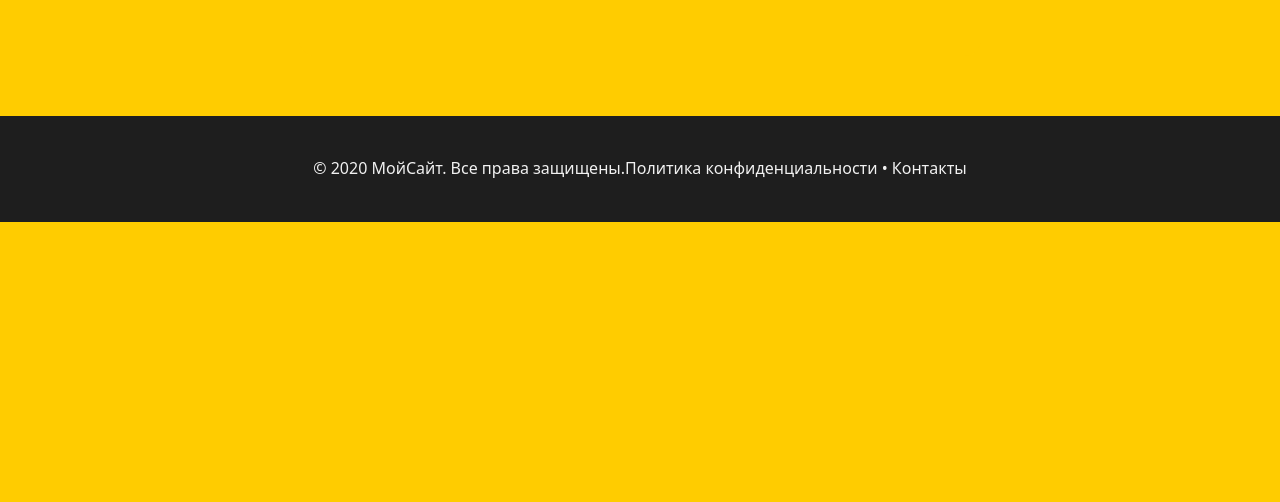
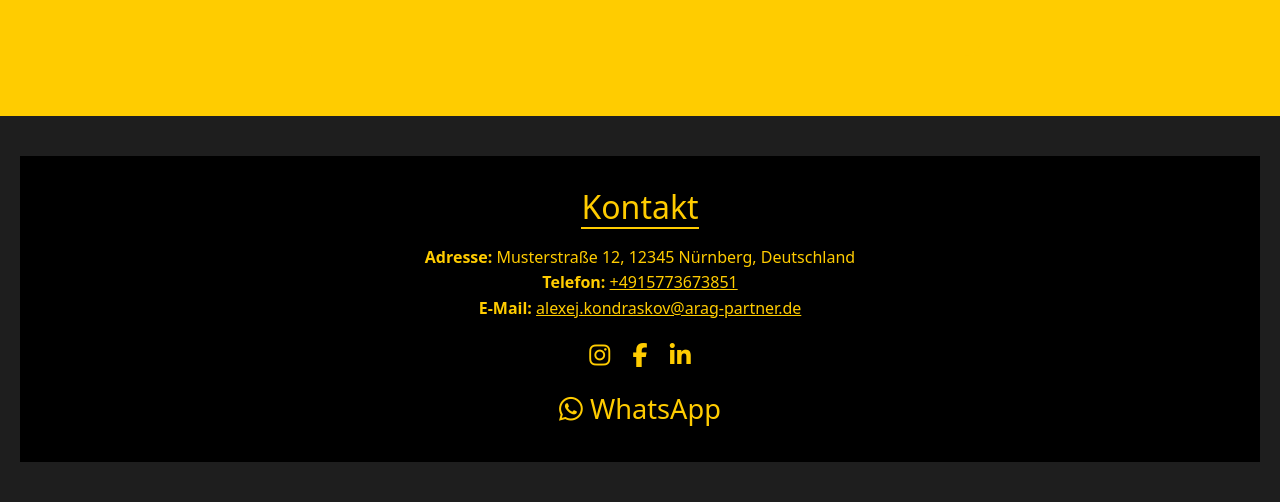
Before and after one commit to Vladimir-Strelec/insurance, a Django app: template insuranceProject/myproject/template/insurance/subcategory_detail.html in a window 1280 px wide. Shown: the part 1607-2109 px from the top of the page. Before the commit the page ends 1829 px from the top, so only its background shows below. Run offline with Django 5.2, Linux system fonts and the light colour scheme; tables that the repository leaves empty hold one stand-in row (values such as "Sample post"); the template is opened without the code that fills it: values that come from a table or form of the project are taken from there, most other values are stand-ins (such as "Sample title", 1, 10 or a date in 2020); grey boxes marked "Sample" are stand-in pictures.

Commit message:
Fix Backend

```diff
--- a/insuranceProject/myproject/static/css/style.css
+++ b/insuranceProject/myproject/static/css/style.css
@@ -762,7 +762,7 @@
 }
 
 .highlight-container {
-  background-color: #ffcc00;
+
   min-height: 400px;
   padding: 30px 80px;
   display: flex;
@@ -954,3 +954,9 @@
     transform: translateY(0);
   }
 }
+
+@media (max-width: 990px) {
+    h1, h2, p, a, li {
+        font-size: xx-large;
+    }
+}
--- a/insuranceProject/myproject/template/base.html
+++ b/insuranceProject/myproject/template/base.html
@@ -10,10 +10,14 @@
     <title>Title</title>
 </head>
 {% include "navbar.html" %}
-<div id="cookie-banner" style="position: fixed; bottom: 0; left: 0; right: 0; background: #222; color: #fff; padding: 1rem; z-index: 9999; display: none;">
+<div id="cookie-banner"
+     style="position: fixed; bottom: 0; left: 0; right: 0; background: #222; color: #fff; padding: 1rem; z-index: 9999; display: none;">
     <div style="max-width: 960px; margin: auto; display: flex; justify-content: space-between; align-items: center; flex-wrap: wrap;">
-    <p style="margin: 0;">Wir verwenden Cookies, um die Nutzung der Website zu verbessern. <a href="{% url 'policy' %}" style="color: #ffcc00;">Datenschutzerklärung</a>.</p>
-    <button onclick="acceptCookies()" style="background: #ffcc00; border: none; padding: 0.5rem 1rem; cursor: pointer;">Akzeptieren</button>
+        <p style="margin: 0;">Wir verwenden Cookies, um die Nutzung der Website zu verbessern. <a
+                href="{% url 'policy' %}" style="color: #ffcc00;">Datenschutzerklärung</a>.</p>
+        <button onclick="acceptCookies()"
+                style="background: #ffcc00; border: none; padding: 0.5rem 1rem; cursor: pointer;">Akzeptieren
+        </button>
     </div>
 </div>
 <body>
@@ -37,10 +41,41 @@
 </main>
 
 <footer class="footer">
-    <div class="container">
-        <p>&copy; {{ year }} МойСайт. Все права защищены.</p>
-        <p><a href="{% url 'policy' %}">Политика конфиденциальности</a> • <a href="/contacts/">Контакты</a></p>
+
+    <!-- Подключи Font Awesome в <head> -->
+    <link href="https://cdnjs.cloudflare.com/ajax/libs/font-awesome/6.5.0/css/all.min.css" rel="stylesheet">
+
+    <section id="kontakt" style="background-color: #000; color: #ffcc00; padding: 2rem 1rem;">
+        <div style="max-width: 960px; margin: auto;">
+            <h2 style="font-size: 2rem; margin-bottom: 1rem; border-bottom: 2px solid #ffcc00; display: inline-block;">
+                Kontakt</h2>
+            <p><strong>Adresse:</strong> Musterstraße 12, 12345 Nürnberg, Deutschland</p>
+            <p><strong>Telefon:</strong> <a href="tel:+4915773673851"
+                                            style="color: #ffcc00; text-decoration: underline;">+4915773673851</a></p>
+            <p><strong>E-Mail:</strong> <a href="mailto:alexej.kondraskov@arag-partner.de"
+                                           style="color: #ffcc00; text-decoration: underline;">alexej.kondraskov@arag-partner.de</a>
+            </p>
+
+            <div style="margin-top: 1rem; font-size: 1.5rem;">
+                <a href="#" style="margin-right: 1rem; color: #ffcc00;" title="Instagram">
+                    <i class="fab fa-instagram"></i>
+                </a>
+                <a href="#" style="margin-right: 1rem; color: #ffcc00;" title="Facebook">
+                    <i class="fab fa-facebook-f"></i>
+                </a>
+                <a href="#" style="color: #ffcc00;" title="LinkedIn">
+                    <i class="fab fa-linkedin-in"></i>
+                </a>
             </div>
+             <div style="margin-top: 1rem; font-size: 1.7rem;">
+      <a href="#" style="color: #ffcc00;" title="WhatsApp">
+        <i class="fab fa-whatsapp"></i> WhatsApp
+      </a>
+    </div>
+        </div>
+    </section>
+
+
 </footer>
 
 
--- a/insuranceProject/myproject/template/insurance/subcategory_detail.html
+++ b/insuranceProject/myproject/template/insurance/subcategory_detail.html
@@ -8,9 +8,6 @@
     <div class="highlight-container">
         <div class="highlight-image parallax-bg">
             <img class="highlight-image" src="{{ subcategory.image.url }}" alt="Some image description" loading="lazy">
-
-
-
         </div>
         <div class="highlight-text" id="1">
             {% if message %}
--- a/insuranceProject/myproject/template/navbar.html
+++ b/insuranceProject/myproject/template/navbar.html
@@ -43,18 +43,6 @@
                 <li>
                     <hr class="dropdown-divider">
                 </li>
-
-
-                <div class="navbar-contact">
-                    <a class="phone-icon" href="tel:+1234567890"></a>
-                    <button class="burger" id="burger">&#9776;</button>
-                </div>
-
-                <li>
-                    <p href="#">Tel: 0911/4777500
-
-
-                </li>
             </ul>
             <form class="d-flex">
                 <input aria-label="Search" class="form-control me-2" placeholder="Search" type="search">
```
Lines whose indentation alone changed are shown as unchanged.
